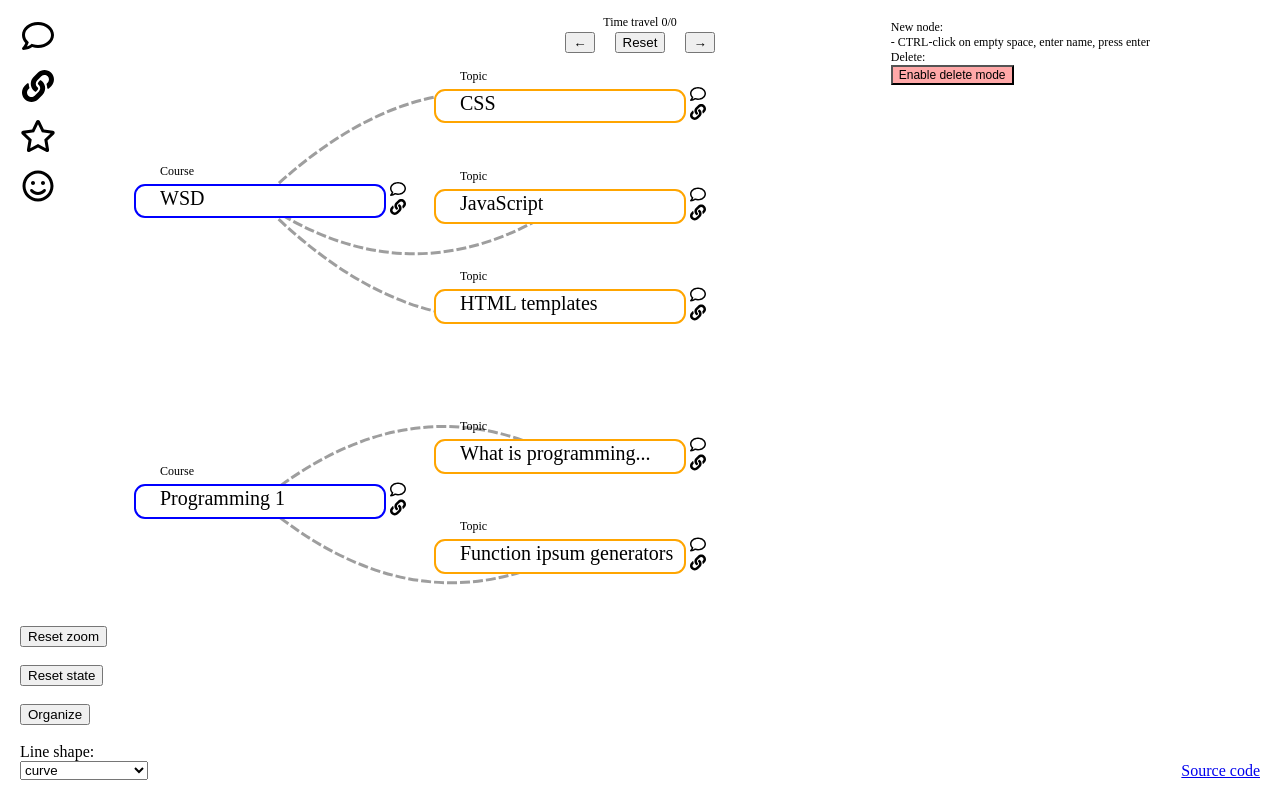
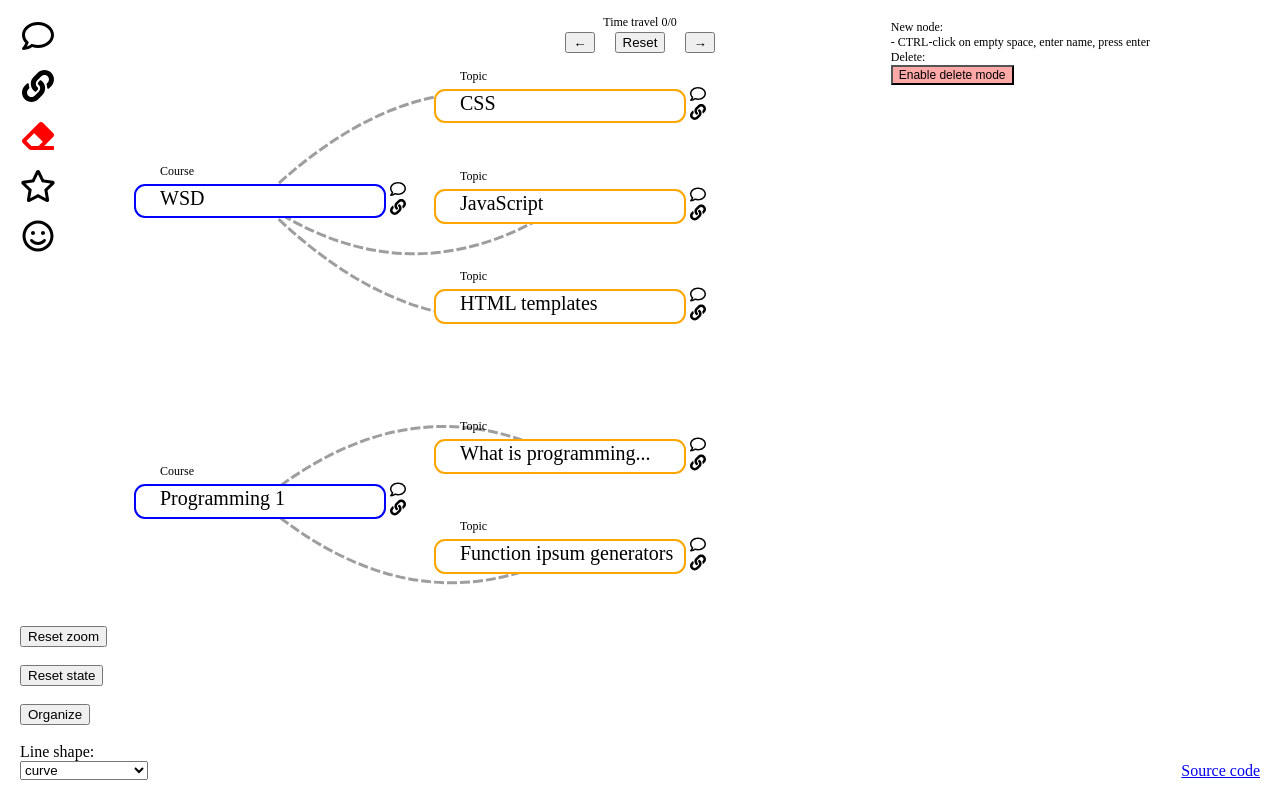
Before and after one commit to piehei/course-curriculum-graph, a Vue app in the folder client/: page / in a window 1280 px wide. Built offline with nearby package versions, Linux system fonts and the light colour scheme.

Commit message:
ERASER added -> implementation missing

```diff
--- a/client/src/components/GlobalIcons.vue
+++ b/client/src/components/GlobalIcons.vue
@@ -24,6 +24,20 @@
       </font-awesome-icon>
       <template slot="text">
         Add new connection
+      </template>
+    </tooltip>
+
+    <br><br>
+    <tooltip direction="right">
+      <font-awesome-icon
+        :icon="icons.eraser"
+        size="2x"
+        class="fix-horizontal-position"
+        style="color:red;"
+        @click="">
+      </font-awesome-icon>
+      <template slot="text">
+        Erase connection or node TODO IMPLEMENT THIS
       </template>
     </tooltip>
 
@@ -97,7 +111,7 @@
 
 </template>
 <script>
-import { faLink, faStarHalfAlt, faStar as faStarSolid } from '@fortawesome/free-solid-svg-icons';
+import { faLink, faStarHalfAlt, faStar as faStarSolid, faEraser } from '@fortawesome/free-solid-svg-icons';
 import { faComment, faMeh, faFrown, faSmile, faStar } from '@fortawesome/free-regular-svg-icons';
 
 export default {
@@ -114,6 +128,7 @@ export default {
         star1: faStar,
         star2: faStarHalfAlt,
         star3: faStarSolid,
+        eraser: faEraser,
       },
     };
   },
```
